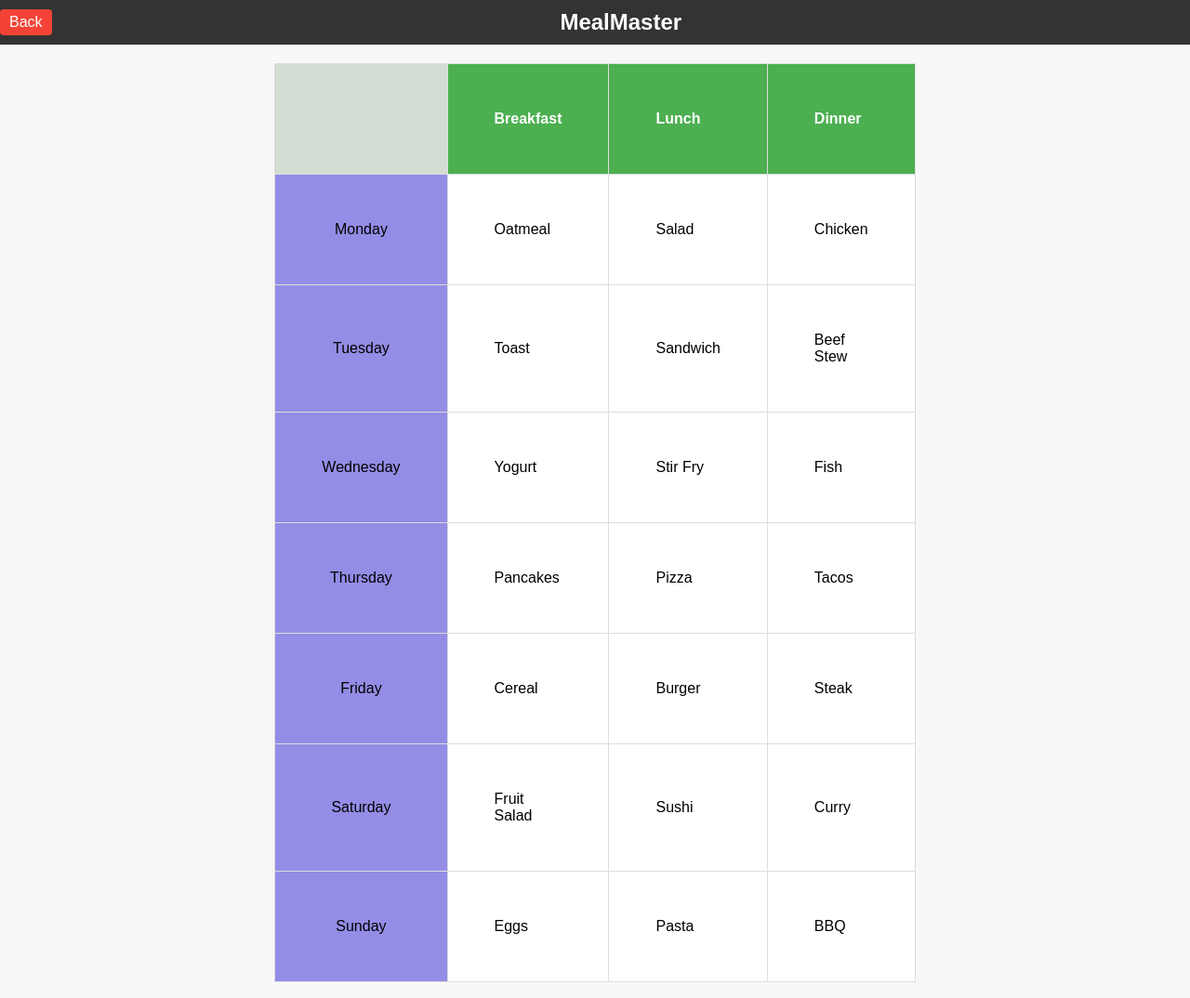
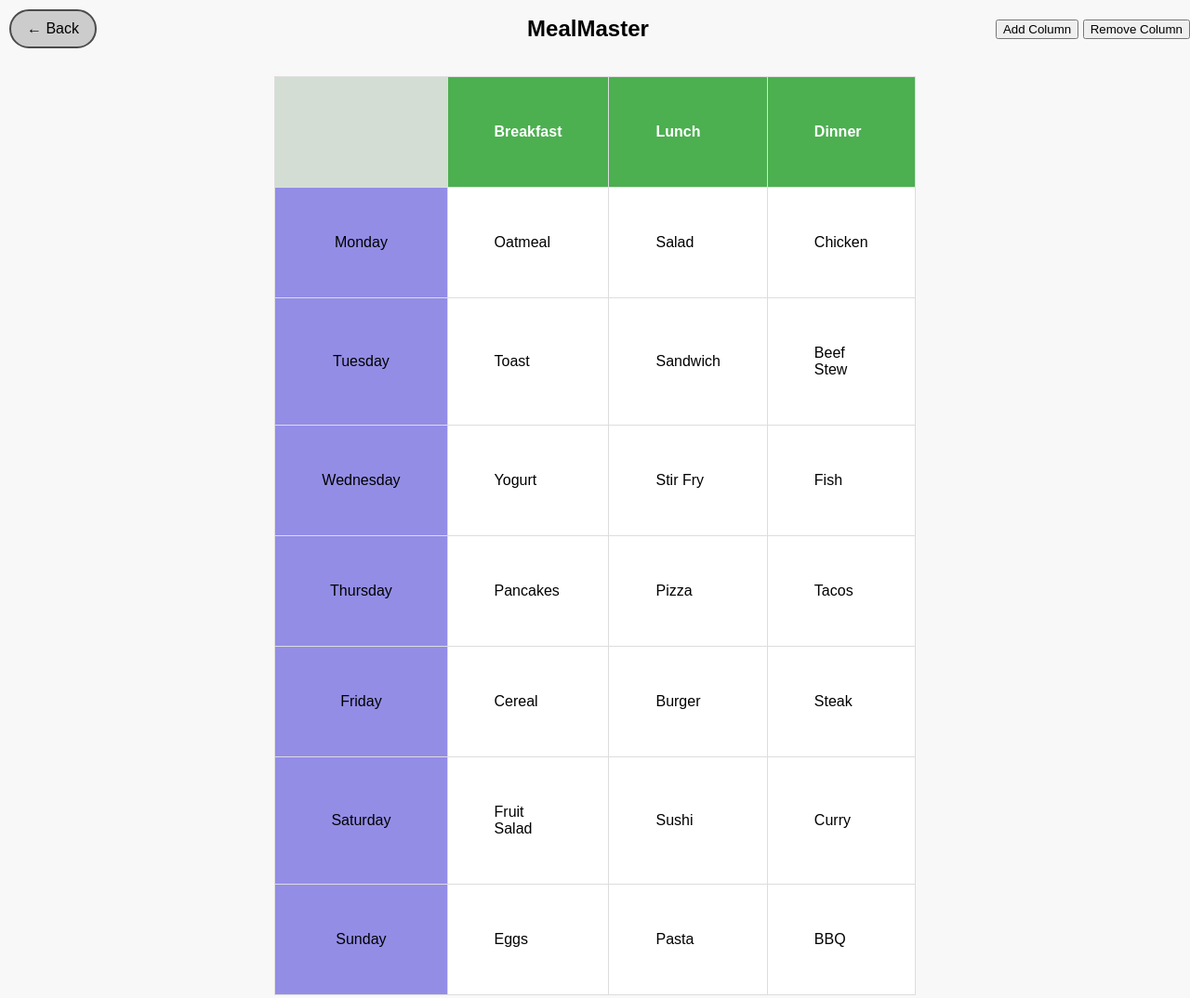
Before and after one commit to andytran3/481A2, a plain HTML site: page Meal Plan Page/meal_plan.html in a window 1280 px wide. Shown: the top 1074 px of the page at 93% size. Drawn offline with Linux system fonts and the light colour scheme.

Commit message:
Add files via upload

```diff
--- a/Meal Plan Page/meal_plan.html
+++ b/Meal Plan Page/meal_plan.html
@@ -1,96 +1,23 @@
 <!DOCTYPE html>
 <html lang="en">
 <head>
-<meta charset="UTF-8">
-<meta name="viewport" content="width=device-width, initial-scale=1.0">
-<title>Weekly Meal Schedule</title>
-<style>
-    th:first-child {
-    background-color: #d3ddd3; /* 例如，这里设置表头第一列的背景色为深绿色 */
-    }
-
-    td:first-child {
-    background-color: #938de6; /* 例如，这里设置表格第一列的背景色为浅绿色 */
-    }
-  body {
-    margin: 0;
-    padding: 0;
-    font-family: Arial, sans-serif;
-    background-color: #f8f8f8;
-    display: flex;
-    flex-direction: column;
-    align-items: center;
-    min-height: 100vh;
-  }
-  .navbar {
-    width: 100%;
-    background-color: #333;
-    color: white;
-    padding: 10px 20px;
-    display: flex;
-    justify-content: space-between;
-    align-items: center;
-  }
-  .navbar a {
-    color: white;
-    text-decoration: none;
-    padding: 5px 10px;
-    background-color: #f44336; /* Red */
-    border-radius: 4px;
-  }
-  .navbar h1 {
-    margin: 0;
-    font-size: 24px;
-  }
-  table {
-    width: 50%;
-    border-collapse: collapse;
-    margin: 20px 0;
-  }
-  th, td {
-    border: 1px solid #ddd;
-    padding: 50px;
-    text-align: left;
-  }
-  th {
-    background-color: #4CAF50;
-    color: white;
-  }
-  td {
-    background-color: #fff;
-  }
-  th:first-child, td:first-child {
-    text-align: center;
-  }
-  @media (max-width: 600px) {
-    th, td {
-      padding: 15px;
-      font-size: 14px;
-    }
-    th:first-child, td:first-child {
-      padding-left: 16px;
-    }
-    table {
-      width: 95%;
-    }
-    .navbar a {
-      padding: 5px;
-    }
-    .navbar h1 {
-      font-size: 20px;
-    }
-  }
-</style>
+  <meta charset="UTF-8">
+  <meta name="viewport" content="width=device-width, initial-scale=1.0">
+  <title>Weekly Meal Schedule</title>
+  <link rel="stylesheet" type="text/css" href="styles.css">
 </head>
 <body>
 
 <div class="navbar">
-  <a href="javascript:history.back()">Back</a>
+  <a href="javascript:history.back()">← Back</a>
   <h1>MealMaster</h1>
-  <div></div>
+  <div>
+    <button id="addColumn">Add Column</button>
+    <button id="removeColumn">Remove Column</button>
+  </div>
 </div>
 
-<table>
+<table id="mealTable">
   <tr>
     <th> </th>
     <th>Breakfast</th>
@@ -140,6 +67,6 @@
     <td>BBQ</td>
   </tr>
 </table>
-
+<script src="scripts.js"></script>
 </body>
 </html>
--- /dev/null
+++ b/Meal Plan Page/styles.css
@@ -0,0 +1,84 @@
+th:first-child {
+    background-color: #d3ddd3; /* 例如，这里设置表头第一列的背景色为深绿色 */
+    }
+
+    td:first-child {
+    background-color: #938de6; /* 例如，这里设置表格第一列的背景色为浅绿色 */
+    }
+  body {
+    margin: 0;
+    padding: 0;
+    font-family: Arial, sans-serif;
+    background-color: #f8f8f8;
+    display: flex;
+    flex-direction: column;
+    align-items: center;
+    min-height: 100vh;
+  }
+  .navbar {
+    width: 100%;
+    color: black;
+    padding: 10px 30px;
+    display: flex;
+    justify-content: space-between;
+    align-items: center;
+  }
+  .navbar a {
+    position: relative;
+    display: block;
+    top: 0px;
+    left: 10px;
+    padding: 10px 17px;
+    background-color: #ccc;
+    text-decoration: none;
+    color: #000;
+    border: 2px solid #4c4b4b;
+    border-radius: 100px;
+  }
+
+  .navbar h1 {
+    margin: 0;
+    font-size: 24px;
+    text-align: center;
+    margin-left: 100px;
+  }
+
+  table {
+    width: 50%;
+    border-collapse: collapse;
+    margin: 20px 0;
+  }
+  th, td {
+    border: 1px solid #ddd;
+    padding: 50px;
+    text-align: left;
+  }
+  th {
+    background-color: #4CAF50;
+    color: white;
+  }
+  td {
+    background-color: #fff;
+  }
+  th:first-child, td:first-child {
+    text-align: center;
+  }
+
+  @media (max-width: 600px) {
+    th, td {
+      padding: 15px;
+      font-size: 14px;
+    }
+    th:first-child, td:first-child {
+      padding-left: 16px;
+    }
+    table {
+      width: 95%;
+    }
+    .navbar a {
+      padding: 5px;
+    }
+    .navbar h1 {
+      font-size: 20px;
+    }
+  }
```
